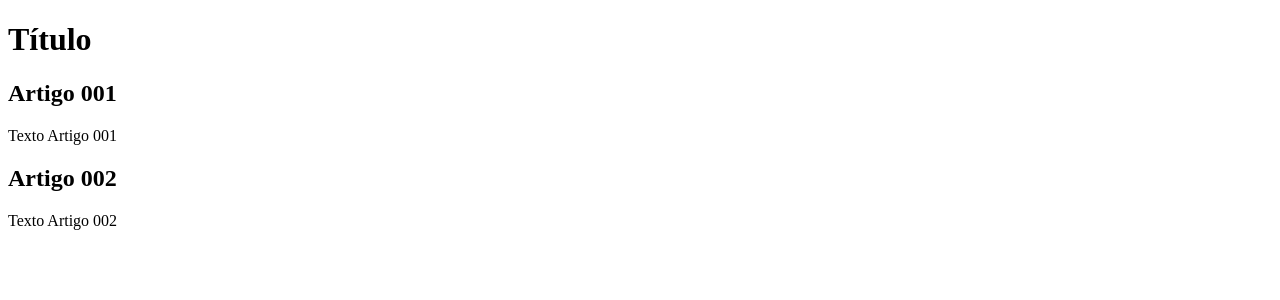
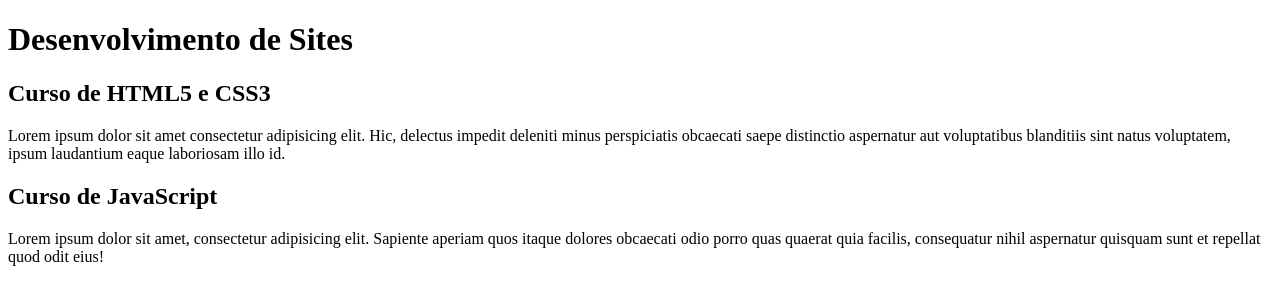
Before and after one commit to ericcestari/projeto-site, a plain HTML site: page index.html in a window 1280 px wide. Drawn offline with Linux system fonts and the light colour scheme.

Commit message:
Update index.html

```diff
--- a/index.html
+++ b/index.html
@@ -8,15 +8,15 @@
 <body>
     <main>
         <header>
-            <h1>Título</h1>
+            <h1>Desenvolvimento de Sites</h1>
         </header>
         <article>
-            <h2>Artigo 001</h2>
-            <p>Texto Artigo 001</p>
+            <h2>Curso de HTML5 e CSS3</h2>
+            <p>Lorem ipsum dolor sit amet consectetur adipisicing elit. Hic, delectus impedit deleniti minus perspiciatis obcaecati saepe distinctio aspernatur aut voluptatibus blanditiis sint natus voluptatem, ipsum laudantium eaque laboriosam illo id.</p>
         </article>
         <article>
-            <h2>Artigo 002</h2>
-            <p>Texto Artigo 002</p>
+            <h2>Curso de JavaScript</h2>
+            <p>Lorem ipsum dolor sit amet, consectetur adipisicing elit. Sapiente aperiam quos itaque dolores obcaecati odio porro quas quaerat quia facilis, consequatur nihil aspernatur quisquam sunt et repellat quod odit eius!</p>
         </article>
     </main>
 </body>
```
